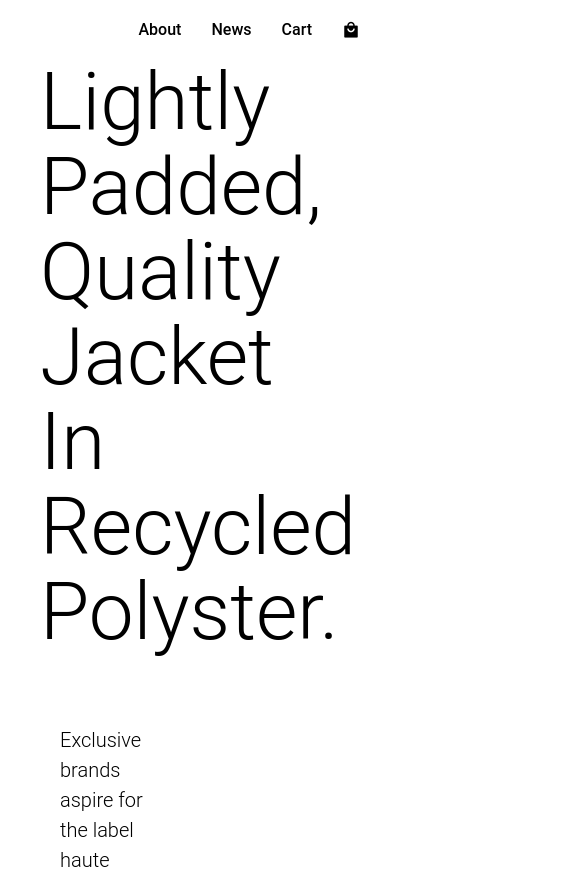
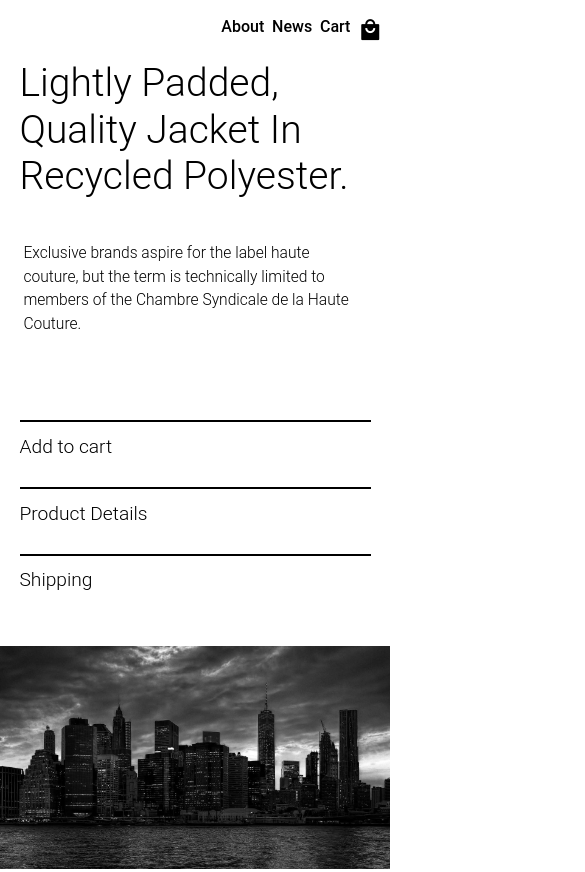
Before and after one commit to ronak-kumar-sing/Project_2, a plain HTML site: page index.html in a window 390 px wide. Shown: the top 872 px of the page, 585 px wide, since content can reach past the window. After the commit the page ends 844 px from the top, so only its background shows below. Drawn offline with nearby package versions, Linux system fonts and the light colour scheme.

Commit message:
added responsiveness

```diff
--- a/index.html
+++ b/index.html
@@ -1,5 +1,6 @@
 <!DOCTYPE html>
 <html lang="en">
+
 <head>
   <meta charset="UTF-8">
   <meta name="viewport" content="width=device-width, initial-scale=1.0">
@@ -7,6 +8,7 @@
   <link rel="stylesheet" href="style.css">
   <link href="https://cdn.jsdelivr.net/npm/remixicon@4.3.0/fonts/remixicon.css" rel="stylesheet" />
 </head>
+
 <body>
   <div class="main">
     <nav>
@@ -18,9 +20,10 @@
       </ul>
     </nav>
     <div class="center">
-      <h1>Lightly padded, <br>quality jacket in<br>recycled polyster. </h1>
+      <h1>Lightly padded,<br>quality jacket in<br>recycled polyester.</h1>
       <div class="center-in">
-        <p>Exclusive brands aspire for the label haute<br>couture, but the term is technically limited to<br>members to members of the Chambre Syndicale de la Haute</p>
+        <p>Exclusive brands aspire for the label haute<br>couture, but the term is technically limited to<br>members of
+          the Chambre Syndicale de la Haute Couture.</p>
         <div class="center-right">
           <div class="elem"><a href="#">Add to cart</a>
             <i class="ri-arrow-right-up-line"></i>
@@ -35,11 +38,9 @@
       </div>
     </div>
     <footer>
-    <!-- add image -->
-      <img src="_.jpeg" alt="Moden town">
+      <img src="_.jpeg" alt="Modern town">
     </footer>
-
-
   </div>
 </body>
+
 </html>
--- a/style.css
+++ b/style.css
@@ -1,99 +1,158 @@
-*{
+/* CSS Reset */
+* {
   padding: 0;
   margin: 0;
   box-sizing: border-box;
 }
 
-html,body{
+html,
+body {
   height: 100%;
+  width: 100%;
   font-family: 'Roboto', sans-serif;
+  position: fixed;
 }
 
-
-
-nav ul{
-
-  display:flex;
-  justify-content: end;
-  gap: 10px;
-  padding: 20px;
+/* Main layout */
+.main {
+  height: 100vh;
+  display: flex;
+  flex-direction: column;
+  justify-content: space-between;
 }
 
-nav ul li{
-  list-style: none;
-  margin: 0 10px;
-
+/* Navbar */
+nav ul {
+  display: flex;
+  justify-content: flex-end;
+  gap: 1vw;
+  padding: 2vh 2vw;
 }
 
-nav ul li a{
+nav ul li {
+  list-style: none;
+}
+
+nav ul li a {
   text-decoration: none;
   color: #000;
-  font-weight: 550;
+  font-weight: 500;
 }
 
-nav ul li i{
-  font-size: large;
+nav ul li i {
+  font-size: 1.5em;
 }
-.center{
-  padding: 0px 40px;
+
+/* Center Content */
+.center {
+  padding: 0 5vw;
+  display: flex;
+  flex-direction: column;
+  justify-content: center;
 }
-.center h1{
-  font-size: 80px;
+
+.center h1 {
+  font-size: 5vw;
   font-weight: 300;
   text-transform: capitalize;
-  line-height: 85px;
+  line-height: 1.2em;
 }
 
-.center-in{
+.center-in {
   display: flex;
   justify-content: space-between;
-  gap: 20px;
+  gap: 2vw;
 }
-.center-in p{
-  padding:70px 20px;
-  font-size: 20px;
+
+.center-in p {
+  padding: 5vh 1vw;
+  font-size: 1.25vw;
   font-weight: 300;
-  line-height: 30px;
+  line-height: 1.5em;
 }
-.center-right{
-  padding: 70px;
+
+.center-right {
+  padding: 5vh 0;
   display: flex;
-  justify-content: center;
-  align-items: center;
+  align-items: flex-start;
   flex-direction: column;
-  gap: 20px;
+  gap: 2vh;
 }
-.elem{
-  padding: 10px 0px;
-  width: 270px;
+
+.elem {
+  padding: 1vh 0;
+  width: 100%;
+  max-width: 15vw;
   display: flex;
   justify-content: space-between;
   align-items: center;
-  font-size: large;
-  border-top: #000 2px solid;
+  font-size: 1.2em;
+  border-top: 2px solid #000;
 }
-.elem a{
-  font-size: 20px;
+
+.elem a {
+  font-size: 1em;
   font-weight: 300;
   text-decoration: none;
   color: #000;
 }
-.elem i{
-  font-size: 29px;
+
+.elem i {
+  font-size: 1.5em;
   opacity: 0;
-  transition: all 0.3s;
+  transition: opacity 0.3s;
 }
-.elem:hover i{
+
+.elem:hover i {
   opacity: 1;
 }
-.elem:hover {
 
-  text-decoration: underline;
-
+/* Footer */
+footer {
+  height: 40vh;
+  width: 100%;
 }
 
-footer img{
+footer img {
+  height: 100%;
   width: 100%;
-  height: 305px;
   object-fit: cover;
 }
+
+@media (max-width: 768px) {
+  .center h1 {
+    font-size: 10vw;
+  }
+
+  .center-in p {
+    font-size: 4vw;
+  }
+
+  .elem {
+    max-width: 30vw;
+  }
+  nav ul {
+    gap: 2vw;
+  }
+  nav ul li {
+    list-style: none;
+  }
+  nav ul li a {
+    text-decoration: none;
+    color: #000;
+    font-weight: 500;
+  }
+  nav ul li i {
+    font-size: 1.5em;
+  }
+  .center-in {
+    display: flex;
+    flex-direction: column;
+    justify-content: center;
+    gap: 0vw;
+  }
+  .elem {
+    padding: 1vh 0;
+    max-width: 100vw;
+  }
+}
```
Also changed, not shown: 1 other file. Lines whose indentation alone changed are shown as unchanged.
